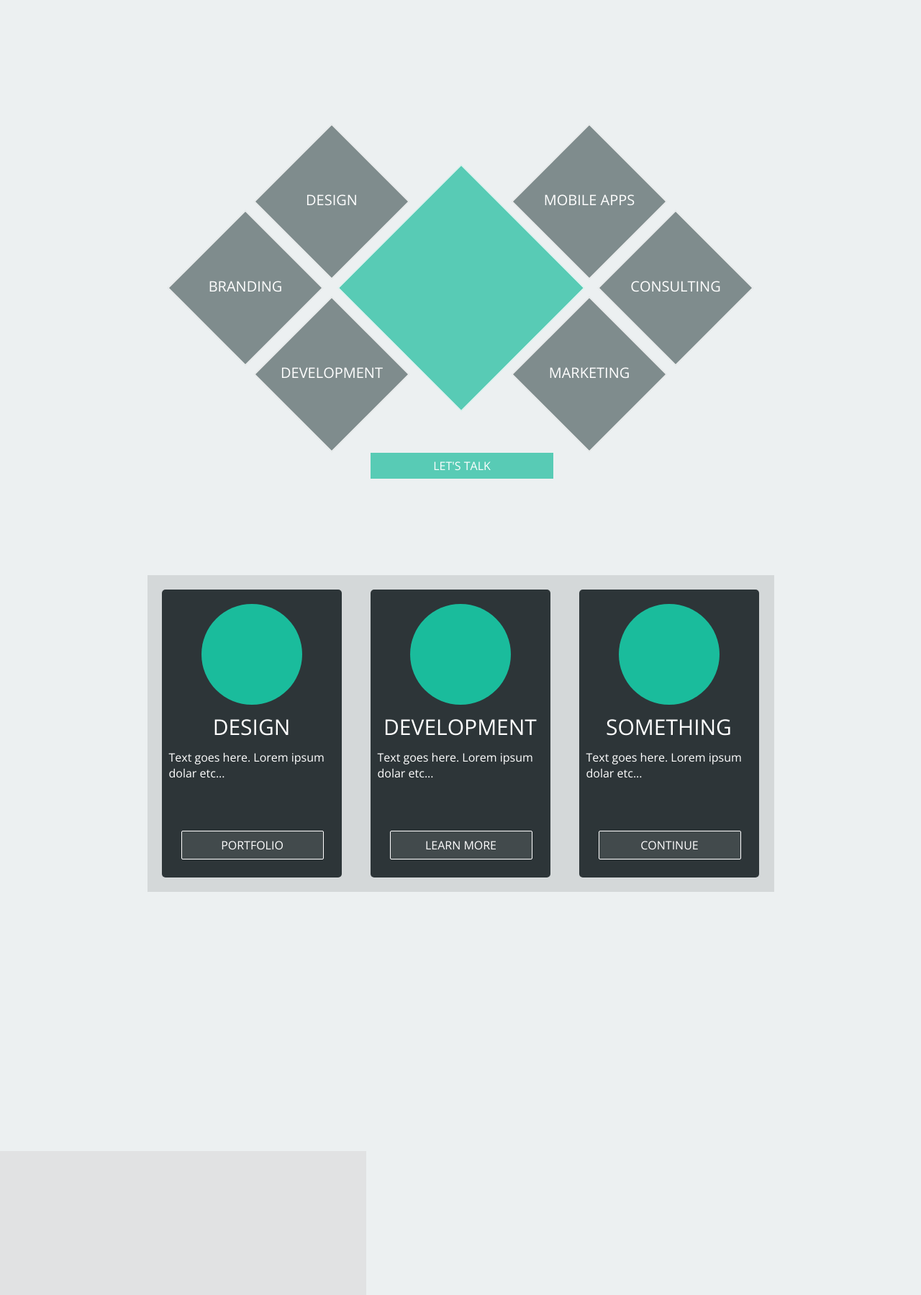
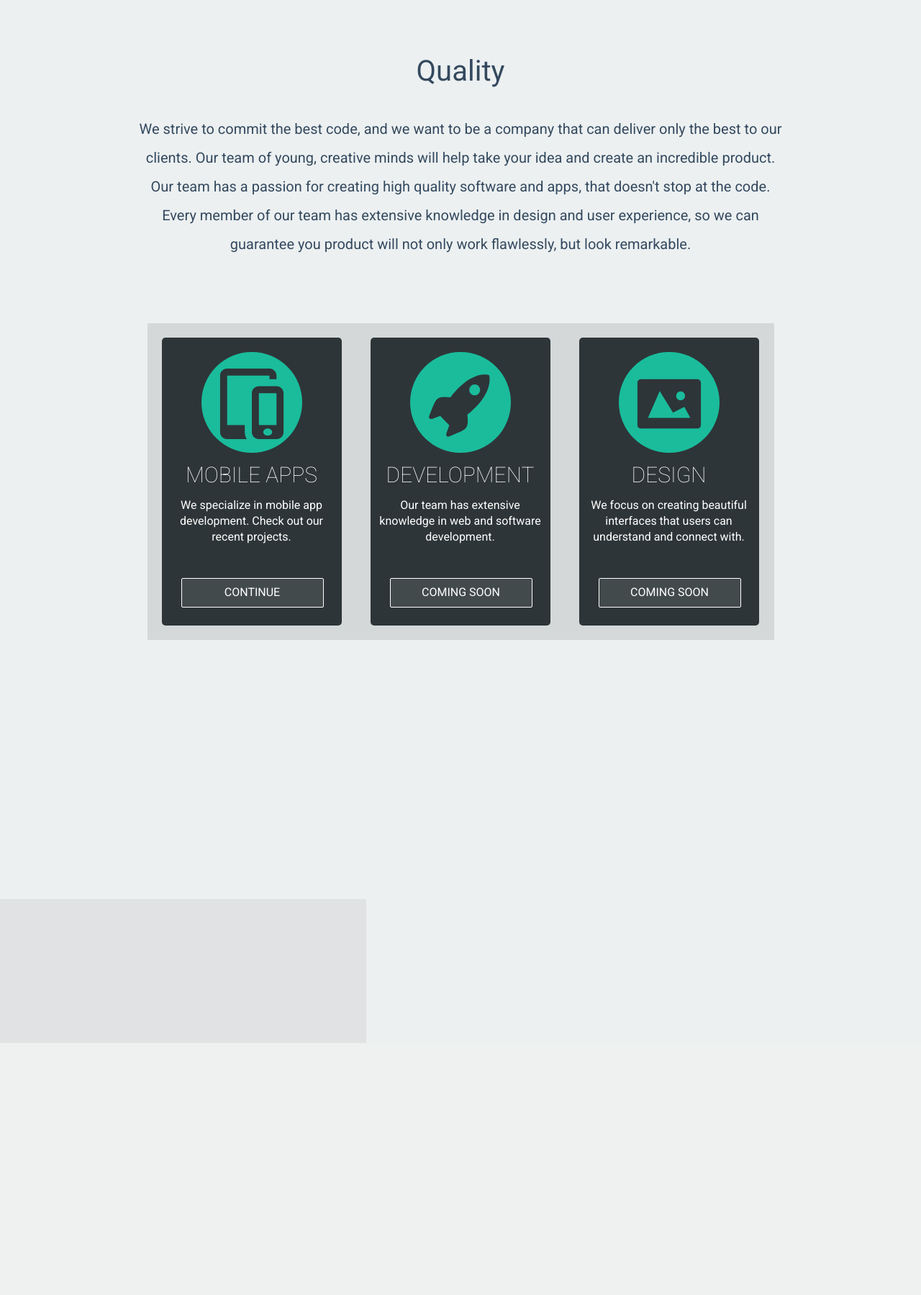
Before and after one commit to Stormfell/stormfell.github.io, a PHP site: page / in a window 1280 px wide. Shown: the part 801-2600 px from the top of the page at 72% size. After the commit the page ends 2250 px from the top, so only its background shows below. Run offline with PHP 8.4, Linux system fonts and the light colour scheme.

Commit message:
Icons, new intro, hid the old diamond container.

```diff
--- a/assets/css/style.css
+++ b/assets/css/style.css
@@ -6,7 +6,7 @@ body, html {
   line-height: 1.4;
   color: #34495E;
   cursor:default;
-  font-family: 'Open Sans', Helvetica, Arial, sans-serif;
+  font-family: 'Roboto', 'Open Sans', Helvetica, Arial, sans-serif;
 }
 body {
   background: #ecf0f1;
@@ -120,6 +120,17 @@ a:active {
     background: #ecf0f1;
     overflow: hidden;
 }
+.title {
+    font-size: 40px;
+}
+.about {
+    line-height: 200%;
+    width: 900px;
+    margin: auto;
+    margin-top:40px;
+    font-size: 20px;
+    text-align: center;
+}
 
 .content {
     width: 871px;
@@ -131,6 +142,7 @@ a:active {
 .modal {
     width: 250px;
     height: 400px;
+    text-align: center;
     background: #2d3538;
     color: white;
     float: left;
@@ -138,6 +150,13 @@ a:active {
     transition: 0.5s;
     border-radius: 5px;
     position: relative;
+}
+.svgi {
+    margin-top:23px;
+}
+.svg_icons {
+    fill: #2d3538;
+    width:70%;
 }
 .icon {
     margin: auto;
@@ -308,7 +327,11 @@ a:active {
     position: absolute;
     width: 30px;
     left: 10px;
-    margin-top: 3px;
+    margin-top: 4px;
+    fill: white;
+}
+.m_icon {
+
 }
 .m_box {
     position: absolute;
--- a/index.html
+++ b/index.html
@@ -31,8 +31,65 @@
             </div>
         </div>
     </div>
+        <div class="about">
+            <div class="title"><br>Quality<br><br></div>
+            <div>
+                We strive to commit the best code, and we want to be a company that can deliver
+                only the best to our clients. Our team of young, creative minds will help take your idea
+                and create an incredible product. Our team has a passion for creating high quality software
+                and apps, that doesn't stop at the code. Every member of our team has extensive knowledge
+                in design and user experience, so we can guarantee you product will not only work flawlessly,
+                but look remarkable.
+            </div>
+        </div>
+        <br><br><br><br>
 
-    <div class="container">
+        <div class="container">
+            <div class="content">
+                <div class="modal">
+                    <div class="icon"><svg class="svgi" version="1.1" id="Tablet_Mobile_combo" xmlns="http://www.w3.org/2000/svg" xmlns:xlink="http://www.w3.org/1999/xlink"
+                    	 x="0px" y="0px" viewBox="0 0 20 20" height="70%" enable-background="new 0 0 20 20" xml:space="preserve">
+                    <path class="svg_icons" d="M17.00354,5H11.99646C10.8938599,5,10,5.8937988,10,6.9963989V18.00354C10,19.1061401,10.8938599,20,11.99646,20H17.00354
+                    	C18.1061401,20,19,19.1061401,19,18.00354V6.9963989C19,5.8937988,18.1061401,5,17.00354,5z M14.5,19
+                    	c-0.6904297,0-1.25-0.4473267-1.25-1c0-0.5527344,0.5595703-1,1.25-1c0.6895142,0,1.25,0.4472656,1.25,1
+                    	C15.75,18.5526733,15.1895142,19,14.5,19z M17,16h-5V7h5V16z M8,16H3V2h12v1h2V2c0-1.1010742-0.8994141-2-2-2H3
+                    	C1.9003906,0,1,0.8989258,1,2v16c0,1.0996094,0.9003906,2,2,2h5.5551758C8.2114258,19.4101562,8,18.7338867,8,18.003418V16z"/>
+                    </svg></div>
+                    <div class="c_title">MOBILE APPS</div>
+                    <div class="text">We specialize in mobile app development. Check out our recent projects.</div>
+                    <div class="c_button">CONTINUE</div>
+                </div>
+                <div class="modal">
+                    <div class="icon"><svg class="svgi" version="1.1" id="Rocket" xmlns="http://www.w3.org/2000/svg" xmlns:xlink="http://www.w3.org/1999/xlink" x="0px" y="0px"
+                    	 viewBox="0 0 20 20" height="70%" enable-background="new 0 0 20 20" xml:space="preserve">
+                    <path class="svg_icons" d="M11.933,13.069c0,0,7.059-5.094,6.276-10.924c-0.017-0.127-0.059-0.213-0.112-0.268c-0.054-0.055-0.137-0.098-0.263-0.115
+                    	C12.137,0.961,7.16,8.184,7.16,8.184C2.842,7.667,3.156,8.528,1.186,13.26c-0.377,0.902,0.234,1.213,0.904,0.959
+                    	c0.67-0.252,2.148-0.811,2.148-0.811l2.59,2.648c0,0-0.546,1.514-0.793,2.199c-0.248,0.686,0.055,1.311,0.938,0.926
+                    	C11.597,17.165,12.439,17.487,11.933,13.069z M12.942,7.153c-0.598-0.613-0.598-1.604,0-2.217c0.598-0.611,1.567-0.611,2.166,0
+                    	c0.598,0.611,0.598,1.603,0,2.217C14.509,7.764,13.539,7.764,12.942,7.153z"/>
+                    </svg>
+                    </div>
+                    <div class="c_title">DEVELOPMENT</div>
+                    <div class="text">Our team has extensive knowledge in web and software development.</div>
+                    <div class="c_button">COMING SOON</div>
+                </div>
+                <div class="modal">
+                    <div class="icon"><svg class="svgi" version="1.1" id="Image_inverted" xmlns="http://www.w3.org/2000/svg" xmlns:xlink="http://www.w3.org/1999/xlink" x="0px"
+                    	 y="0px" viewBox="0 0 20 20" height="70%" enable-background="new 0 0 20 20" xml:space="preserve">
+                    <path class="svg_icons" d="M18,3H2C1.447,3,1,3.447,1,4v12c0,0.552,0.447,1,1,1h16c0.553,0,1-0.448,1-1V4C19,3.448,18.553,3,18,3z M13.25,6.5
+                    	c0.69,0,1.25,0.56,1.25,1.25S13.94,9,13.25,9S12,8.44,12,7.75S12.56,6.5,13.25,6.5z M4,14l3.314-7.619l3.769,6.102l3.231-1.605
+                    	L16,14H4z"/>
+                    </svg>
+                    </div>
+                    <div class="c_title">DESIGN</div>
+                    <div class="text">We focus on creating beautiful interfaces that
+                        users can understand and connect with.</div>
+                    <div class="c_button">COMING SOON</div>
+                </div>
+            </div>
+        </div>
+
+    <!--<div class="container">
         <div class="largebox"></div>
         <div class="box" id="b1"><div class="inbox">DESIGN</div></div>
         <div class="box" id="b2"><div class="inbox">DEVELOPMENT</div></div>
@@ -43,32 +100,8 @@
 
         <div class="button">LET'S TALK</div>
     </div>
+    -->
 
-    <div class="container">
-        <div class="content">
-            <div class="modal">
-                <div class="icon"></div>
-                <div class="c_title">DESIGN</div>
-                <div class="text">Text goes here.
-                Lorem ipsum dolar etc...</div>
-                <div class="c_button">PORTFOLIO</div>
-            </div>
-            <div class="modal">
-                <div class="icon"></div>
-                <div class="c_title">DEVELOPMENT</div>
-                <div class="text">Text goes here.
-                Lorem ipsum dolar etc...</div>
-                <div class="c_button">LEARN MORE</div>
-            </div>
-            <div class="modal">
-                <div class="icon"></div>
-                <div class="c_title">SOMETHING</div>
-                <div class="text">Text goes here.
-                    Lorem ipsum dolar etc...</div>
-                <div class="c_button">CONTINUE</div>
-            </div>
-        </div>
-    </div>
 
 
 
@@ -82,19 +115,55 @@
     <div class="hiddenmenu">
         <div class="menu_title">STORMFELL</div>
         <div class="m">
-            <img class="m_logo" src="assets/images/Stormfell_Logo.png">
-            <div class="m_box">ABOUT</div>
+            <svg class="m_logo" version="1.1" id="Home" xmlns="http://www.w3.org/2000/svg" xmlns:xlink="http://www.w3.org/1999/xlink" x="0px" y="0px"
+            	 viewBox="0 0 20 20" enable-background="new 0 0 20 20" xml:space="preserve">
+            <path class="m_icon" d="M18.672,11H17v6c0,0.445-0.194,1-1,1h-4v-6H8v6H4c-0.806,0-1-0.555-1-1v-6H1.328c-0.598,0-0.47-0.324-0.06-0.748L9.292,2.22
+            	C9.487,2.018,9.743,1.918,10,1.908c0.257,0.01,0.513,0.109,0.708,0.312l8.023,8.031C19.142,10.676,19.27,11,18.672,11z"/>
+            </svg>
+            <div class="m_box">HOME</div>
+
         </div>
         <div class="m">
-            <img class="m_logo" src="assets/images/Stormfell_Logo.png">
-            <div class="m_box">STUFF</div>
+            <svg class="m_logo" version="1.1" id="Tablet_Mobile_combo" xmlns="http://www.w3.org/2000/svg" xmlns:xlink="http://www.w3.org/1999/xlink"
+                 x="0px" y="0px" viewBox="0 0 20 20" enable-background="new 0 0 20 20" xml:space="preserve">
+            <path class="m_icon" d="M17.00354,5H11.99646C10.8938599,5,10,5.8937988,10,6.9963989V18.00354C10,19.1061401,10.8938599,20,11.99646,20H17.00354
+                C18.1061401,20,19,19.1061401,19,18.00354V6.9963989C19,5.8937988,18.1061401,5,17.00354,5z M14.5,19
+                c-0.6904297,0-1.25-0.4473267-1.25-1c0-0.5527344,0.5595703-1,1.25-1c0.6895142,0,1.25,0.4472656,1.25,1
+                C15.75,18.5526733,15.1895142,19,14.5,19z M17,16h-5V7h5V16z M8,16H3V2h12v1h2V2c0-1.1010742-0.8994141-2-2-2H3
+                C1.9003906,0,1,0.8989258,1,2v16c0,1.0996094,0.9003906,2,2,2h5.5551758C8.2114258,19.4101562,8,18.7338867,8,18.003418V16z"/>
+            </svg>
+            <div class="m_box">MOBILE APPS</div>
         </div>
         <div class="m">
-            <img class="m_logo" src="assets/images/Stormfell_Logo.png">
-            <div class="m_box">MORE</div>
+            <svg class="m_logo" version="1.1" id="Rocket" xmlns="http://www.w3.org/2000/svg" xmlns:xlink="http://www.w3.org/1999/xlink" x="0px" y="0px"
+                 viewBox="0 0 20 20" enable-background="new 0 0 20 20" xml:space="preserve">
+            <path class="m_icon" d="M11.933,13.069c0,0,7.059-5.094,6.276-10.924c-0.017-0.127-0.059-0.213-0.112-0.268c-0.054-0.055-0.137-0.098-0.263-0.115
+                C12.137,0.961,7.16,8.184,7.16,8.184C2.842,7.667,3.156,8.528,1.186,13.26c-0.377,0.902,0.234,1.213,0.904,0.959
+                c0.67-0.252,2.148-0.811,2.148-0.811l2.59,2.648c0,0-0.546,1.514-0.793,2.199c-0.248,0.686,0.055,1.311,0.938,0.926
+                C11.597,17.165,12.439,17.487,11.933,13.069z M12.942,7.153c-0.598-0.613-0.598-1.604,0-2.217c0.598-0.611,1.567-0.611,2.166,0
+                c0.598,0.611,0.598,1.603,0,2.217C14.509,7.764,13.539,7.764,12.942,7.153z"/>
+            </svg>
+            <div class="m_box">DEVELOPMENT</div>
         </div>
         <div class="m">
-            <img class="m_logo" src="assets/images/Stormfell_Logo.png">
+            <svg class="m_logo" version="1.1" id="Image_inverted" xmlns="http://www.w3.org/2000/svg" xmlns:xlink="http://www.w3.org/1999/xlink" x="0px"
+                 y="0px" viewBox="0 0 20 20" enable-background="new 0 0 20 20" xml:space="preserve">
+            <path class="m_icon" d="M18,3H2C1.447,3,1,3.447,1,4v12c0,0.552,0.447,1,1,1h16c0.553,0,1-0.448,1-1V4C19,3.448,18.553,3,18,3z M13.25,6.5
+                c0.69,0,1.25,0.56,1.25,1.25S13.94,9,13.25,9S12,8.44,12,7.75S12.56,6.5,13.25,6.5z M4,14l3.314-7.619l3.769,6.102l3.231-1.605
+                L16,14H4z"/>
+            </svg>
+            <div class="m_box">DESIGN</div>
+        </div>
+        <div class="m">
+            <svg class="m_logo" version="1.1" id="Paper_plane" xmlns="http://www.w3.org/2000/svg" xmlns:xlink="http://www.w3.org/1999/xlink" x="0px"
+            	 y="0px" viewBox="0 0 20 20" style="enable-background:new 0 0 20 20;" xml:space="preserve">
+            <path class="m_icon" d="M18.64,2.634C18.296,2.755,1.319,8.738,0.984,8.856c-0.284,0.1-0.347,0.345-0.01,0.479c0.401,0.161,3.796,1.521,3.796,1.521
+            	l0,0l2.25,0.901c0,0,10.838-7.958,10.984-8.066c0.148-0.108,0.318,0.095,0.211,0.211c-0.107,0.117-7.871,8.513-7.871,8.513v0.002
+            	L9.892,12.92l0.599,0.322l0,0c0,0,4.65,2.504,4.982,2.682c0.291,0.156,0.668,0.027,0.752-0.334
+            	c0.099-0.426,2.845-12.261,2.906-12.525C19.21,2.722,18.983,2.513,18.64,2.634z M7,17.162c0,0.246,0.139,0.315,0.331,0.141
+            	c0.251-0.229,2.85-2.561,2.85-2.561L7,13.098V17.162z"/>
+            </svg>
+
             <div class="m_box">CONTACT</div>
         </div>
     </div>
```
Also changed, not shown: assets/images/home.svg (added), assets/images/image-inverted.svg (added), assets/images/menu.svg (added), assets/images/mic.svg (added), assets/images/network.svg (added), assets/images/paper-plane.svg (added), assets/images/rocket.svg (added), assets/images/tablet-mobile-combo.svg (added).
